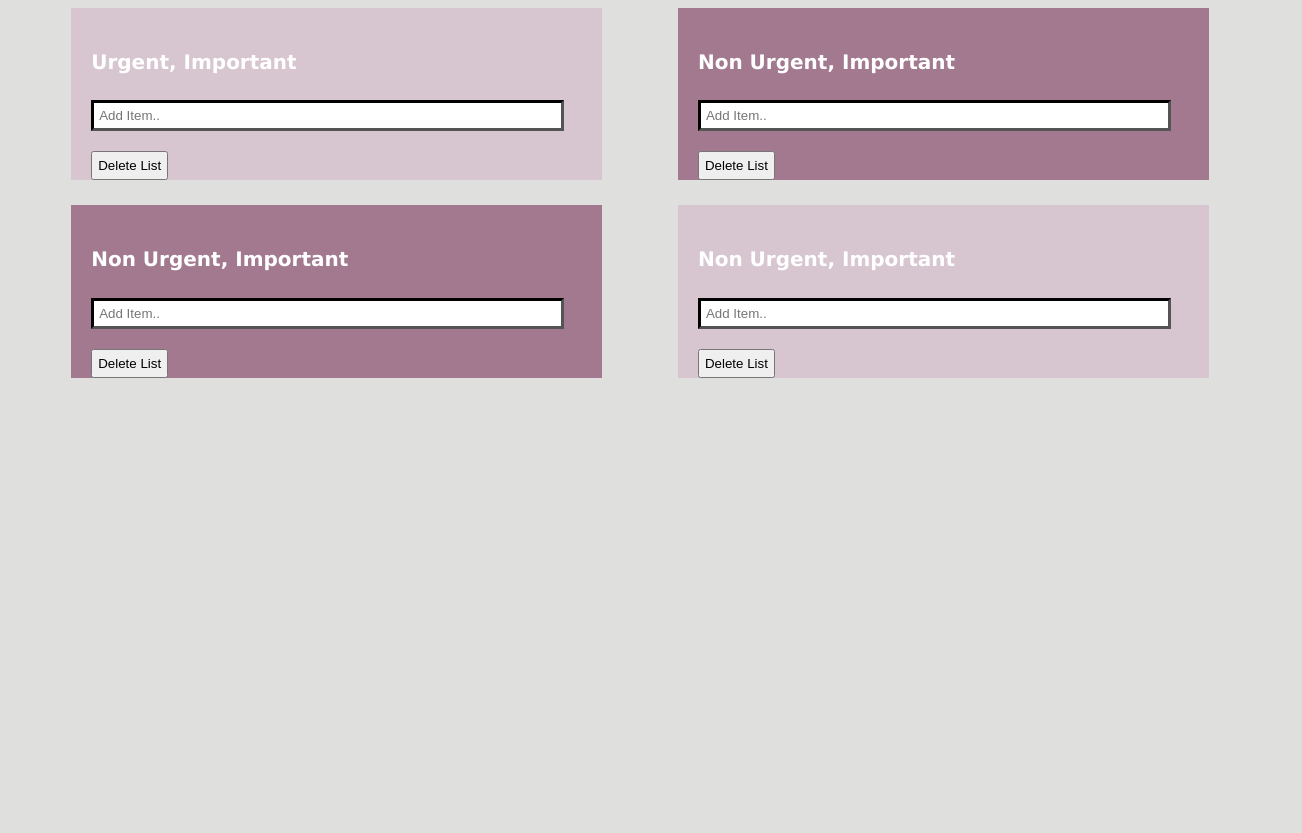
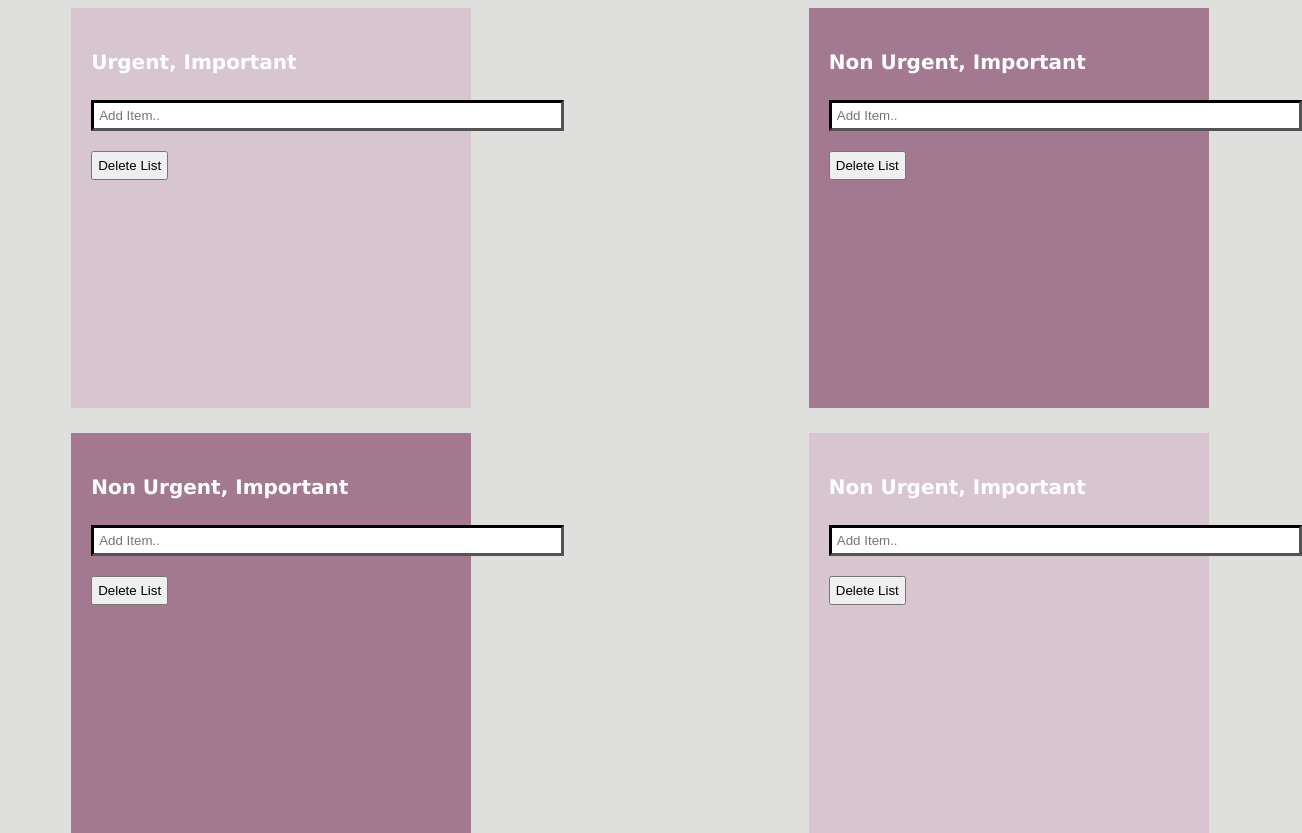
Before and after one commit to m2bhatt/ToDoList, a plain HTML site: page index.html in a window 1280 px wide. Shown: the whole page, 1302 px wide, since content can reach past the window. Before the commit the page ends 800 px from the top, so only its background shows below. Drawn offline with Linux system fonts and the light colour scheme.

Commit message:
Improve styles

```diff
--- a/style.css
+++ b/style.css
@@ -30,16 +30,17 @@ h4 {
 
 #urgentImportant {
   background-color: #D7C6CF;
-  width: 42%;
-  height: 50%;
+  width: 400px;
+  min-height: 400px;
   margin-left: 5%;
   float:left;
+  box-sizing: border-box;
 }
 
 #nonUrgentImportant {
   background-color: #A2798F;
-  width: 42%;
-  height: 50%;
+  width: 400px;
+  min-height: 400px;
   margin-left: 5%;
   margin-right: 5%;
   float: right;
@@ -47,8 +48,8 @@ h4 {
 
 #urgentNotImportant {
   background-color: #A2798F;
-  width: 42%;
-  height: 50%;
+  width: 400px;
+  min-height: 400px;
   margin-left: 5%;
   margin-top: 2%;
   float:left;
@@ -56,8 +57,8 @@ h4 {
 
 #notUrgentNotImportant {
   background-color: #D7C6CF;
-  width: 42%;
-  height: 50%;
+  width: 400px;
+  min-height: 400px;
   margin-top: 2%;
   margin-left: 5%;
   margin-right: 5%;
```
